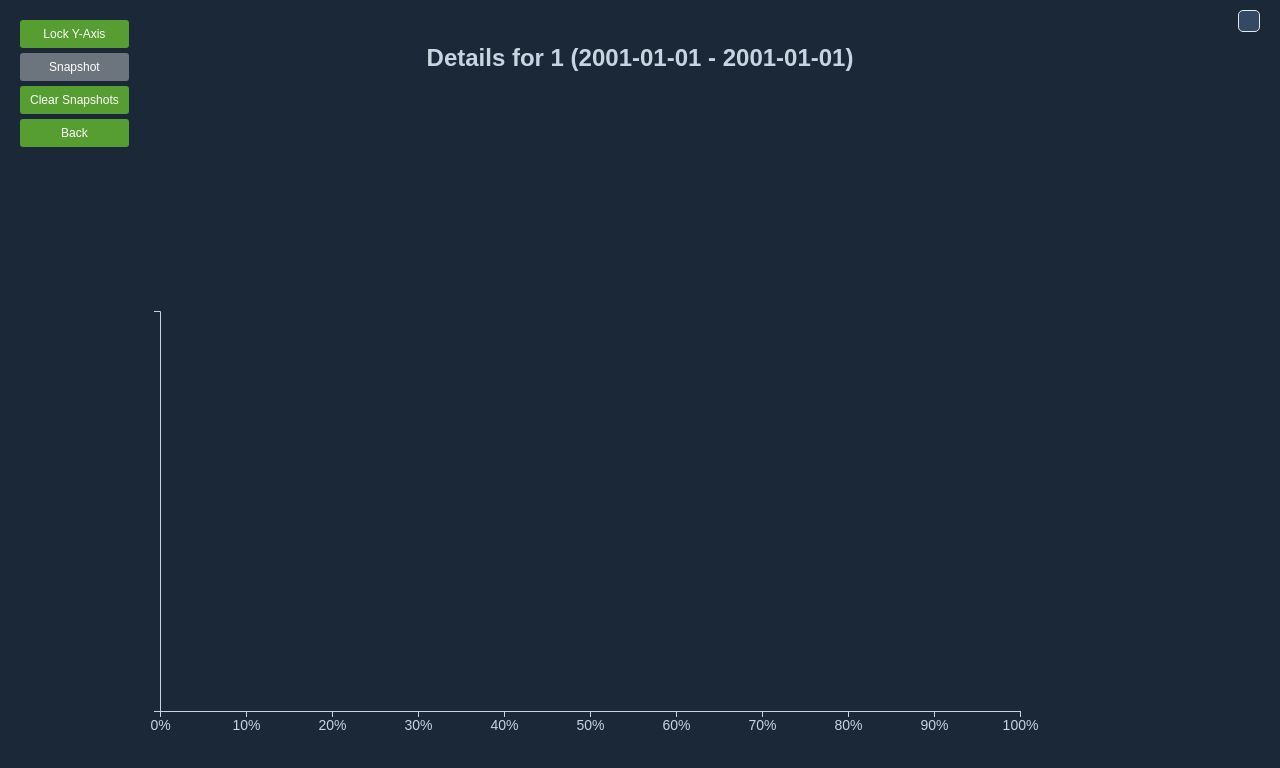
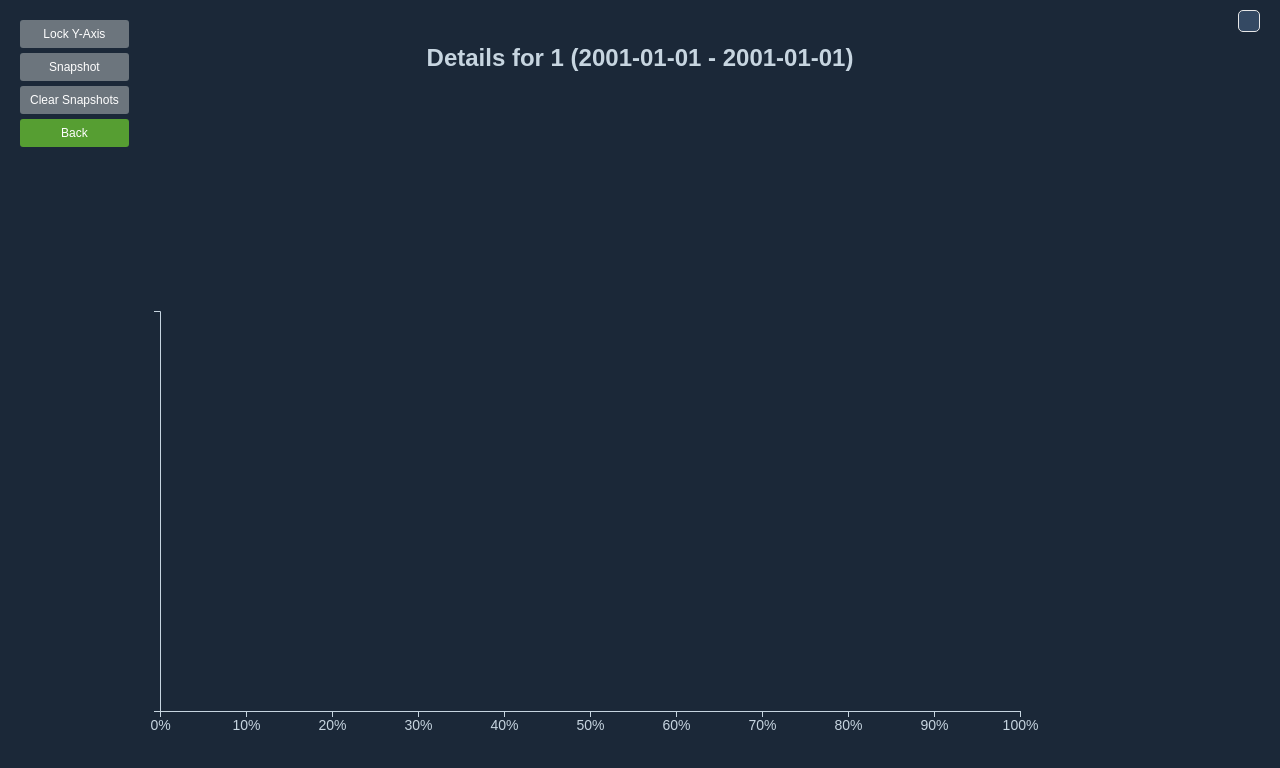
Before and after one commit to tuitui0415/Final-Project, a Vue app in the folder Final_Project/: page /details/1/1/1 in a window 1280 px wide. Shown: the top 768 px of the page. Built offline with nearby package versions, Linux system fonts and the light colour scheme.

Commit message:
diable button on plot 2

```diff
--- a/Final_Project/src/components/DetailPlot.vue
+++ b/Final_Project/src/components/DetailPlot.vue
@@ -3,11 +3,11 @@
     <h2>Details for {{ genre }} ({{ startDate }} - {{ endDate }})</h2>
     <div class="controls">
       <div class="button-container">
-        <button @click="toggleYAxisLock" class="action-btn">
+        <button @click="toggleYAxisLock" class="action-btn" :disabled=true>
           {{ isYAxisLocked ? "Unlock Y-Axis" : "Lock Y-Axis" }}
         </button>
-        <button @click="saveSnapshot" class="action-btn" :disabled="!isYAxisLocked">Snapshot</button>
-        <button @click="clearSnapshots" class="action-btn">Clear Snapshots</button>
+        <button @click="saveSnapshot" class="action-btn" :disabled=true>Snapshot</button>
+        <button @click="clearSnapshots" class="action-btn" disabled=true>Clear Snapshots</button>
         <button @click="$router.push({ name: 'Home' })" class="action-btn">Back</button>
       </div>
     </div>
```
